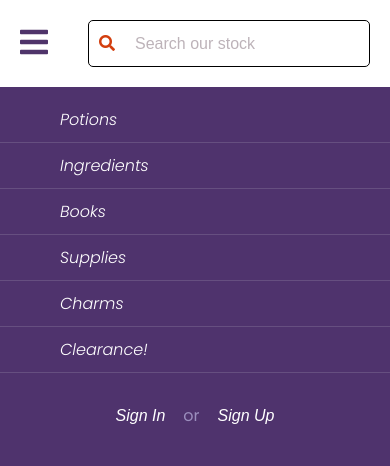
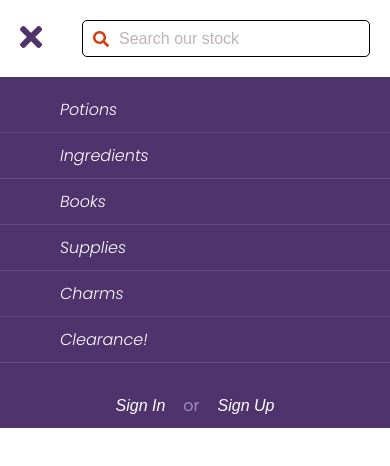
Before and after one commit to CarmichaelF/EnextTesteFrontEnd, a React (Create React App) app: page / in a window 390 px wide. Both pictures are taken after a click on the button 34 px from the left and 43 px from the top of the page. Shown: the top 466 px of the page. Built offline with nearby package versions, Linux system fonts and the light colour scheme.

Commit message:
add: Navbar Mobile finished.

```diff
--- /dev/null
+++ b/src/Components/Header-Section/Nav.css
@@ -0,0 +1,69 @@
+/* Navbar Nav */
+
+.navbar {
+  position: fixed;
+  width: 100%;
+}
+.navbar-nav {
+  height: 100%;
+  background-color: #4f336d;
+}
+
+.navbar-item {
+  list-style: none;
+  padding: 10px 0;
+  padding-bottom: 0;
+  transition: 0.4s;
+}
+
+.navbar-item::after {
+  content: "";
+  width: 100%;
+  height: 1px;
+  display: block;
+  margin-top: 10px;
+  background-color: #664f80;
+  transition: 0.4s;
+}
+
+.navbar-item:hover::after {
+  width: 150px;
+  transition: 0.4s;
+}
+
+.navbar-item:hover {
+  background-color: #412a56;
+  transition: 0.4s;
+}
+
+.navbar-item:first-child {
+  padding-top: 20px;
+}
+
+.navbar-link {
+  color: #ffffff;
+  text-decoration: none;
+  font-style: italic;
+  font-weight: 300;
+  margin-left: 60px;
+}
+
+.navbar-btn-group {
+  margin: 0 auto;
+  width: 50%;
+  display: flex;
+  justify-content: space-evenly;
+  padding: 10px 0;
+  padding-top: 30px;
+}
+
+.navbar-btn-sign {
+  cursor: pointer;
+  background-color: transparent;
+  color: #ffffff;
+  font-style: italic;
+}
+
+.navbar-btn-group > span {
+  color: #9b8ebd;
+}
--- /dev/null
+++ b/src/Components/Header-Section/Nav.js
@@ -0,0 +1,29 @@
+import React, { Component } from "react";
+import "./Nav.css";
+
+class Nav extends Component {
+
+  render() {
+    const { navElements } = this.props;
+    return (
+      <div className="navbar-nav">
+        <ul className="navbar-items">
+          {navElements.name.map(element => (
+            <li key={element} className="navbar-item">
+              <a className="navbar-link" href={navElements.href}>
+                {element}
+              </a>
+            </li>
+          ))}
+        </ul>
+        <div className="navbar-btn-group">
+          <button className="navbar-btn-sign">Sign In</button>
+          <span>or</span>
+          <button className="navbar-btn-sign">Sign Up</button>
+        </div>
+      </div>
+    );
+  }
+}
+
+export default Nav;
--- a/src/Components/Header-Section/Navbar.css
+++ b/src/Components/Header-Section/Navbar.css
@@ -1,4 +1,4 @@
-/* Search */
+/* Search Section */
 .search {
   display: flex;
   justify-content: space-between;
@@ -6,8 +6,8 @@
   background-color: #ffffff;
 }
 
-.search > *{
-    margin: 0 20px;
+.search > * {
+  margin: 0 20px;
 }
 
 .navbar-btn {
@@ -16,92 +16,3 @@
   font-size: 2em;
   cursor: pointer;
 }
-
-.search-input {
-  width: 80%;
-  border: 1px solid #000000;
-  border-radius: 5px;
-  padding: 10px;
-}
-
-.search-input > span {
-  margin-right: 20px;
-  color: #d33e0e;
-}
-
-.search-input > input::placeholder,
-.search-input > input {
-  color: #bdb3b9;
-}
-
-/* Navbar Nav */
-
-.navbar {
-  height: 100vh;
-  position: fixed;
-  width: 100%;
-}
-.navbar-nav {
-  width: 100%;
-  height: 100%;
-  background-color: #4f336d;
-}
-
-.navbar-item {
-  list-style: none;
-  padding: 10px 0;
-  padding-bottom: 0;
-  transition: 0.4s;
-}
-
-.navbar-item::after {
-  content: "";
-  width: 100%;
-  height: 1px;
-  display: block;
-  margin-top: 10px;
-  background-color: #664f80;
-  transition: 0.4s;
-}
-
-.navbar-item:hover::after {
-  width: 40%;
-  transition: 0.4s;
-}
-
-.navbar-item:hover {
-  background-color: #412a56;
-  transition: 0.4s;
-}
-
-.navbar-item:first-child {
-  padding-top: 20px;
-}
-
-.navbar-link {
-  color: #ffffff;
-  text-decoration: none;
-  font-style: italic;
-  font-weight: 300;
-  margin-left: 60px;
-}
-
-.navbar-btn-group {
-  margin: 0 auto;
-  width: 50%;
-  display: flex;
-  justify-content: space-evenly;
-  padding: 10px 0;
-  padding-top: 30px;
-}
-
-.navbar-btn-sign {
-  cursor: pointer;
-  background-color: transparent;
-  color: #ffffff;
-  font-style: italic;
-}
-
-.navbar-btn-group > span {
-  color: #9b8ebd;
-}
--- a/src/Components/Header-Section/Navbar.js
+++ b/src/Components/Header-Section/Navbar.js
@@ -1,38 +1,33 @@
 import React, { Component } from "react";
+import Search from "./Search";
+import Nav from "./Nav";
 import "./Navbar.css";
 
 class Navbar extends Component {
+  constructor(props) {
+    super(props);
+    this.state = { menuHide: true, menuIcon: "fa-bars" };
+  }
+
+  toggleMenu() {
+    const { menuHide, menuIcon } = this.state;
+    this.setState({
+      menuHide: !menuHide,
+      menuIcon: menuIcon === "fa-times" ? "fa-bars" : "fa-times"
+    });
+  }
+
   render() {
     const { navElements } = this.props;
     return (
       <nav className="navbar">
         <div className="search">
-          <button href="#" className="navbar-btn">
-            <i class="fas fa-bars" />
+          <button onClick={() => this.toggleMenu()} className="navbar-btn">
+            <i className={`fas ${this.state.menuIcon}`} />
           </button>
-
-          <div class="search-input">
-            <span class="fa fa-search" />
-            <input type="text" placeholder="Search our stock" />
-          </div>
+          {this.state.menuHide ? null : <Search />}
         </div>
-
-        <div className="navbar-nav">
-          <ul className="navbar-items">
-            {navElements.name.map(element => (
-              <li className="navbar-item">
-                <a className="navbar-link" href={navElements.href}>
-                  {element}
-                </a>
-              </li>
-            ))}
-          </ul>
-          <div className="navbar-btn-group">
-            <button className="navbar-btn-sign">Sign In</button>
-            <span>or</span>
-            <button className="navbar-btn-sign">Sign Up</button>
-          </div>
-        </div>
+        {this.state.menuHide ? null : <Nav navElements={navElements} />}
       </nav>
     );
   }
--- /dev/null
+++ b/src/Components/Header-Section/Search.css
@@ -0,0 +1,18 @@
+/* Search Input */
+.search-input {
+  width: 80%;
+  border: 1px solid #000000;
+  border-radius: 5px;
+  display: flex;
+  align-items: center;
+}
+
+.search-input > span {
+  margin: 0 10px;
+  color: #d33e0e;
+}
+
+.search-input > input::placeholder,
+.search-input > input {
+  color: #bdb3b9;
+}
--- /dev/null
+++ b/src/Components/Header-Section/Search.js
@@ -0,0 +1,11 @@
+import React from "react";
+import "./Search.css";
+
+export default () => {
+  return (
+    <div className="search-input">
+      <span className="fa fa-search" />
+      <input type="text" placeholder="Search our stock" />
+    </div>
+  );
+};
```
